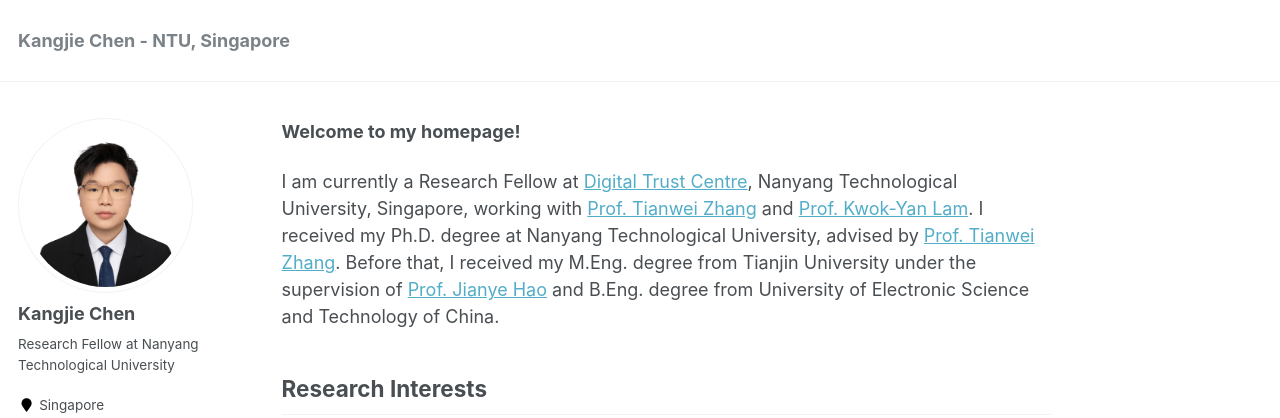
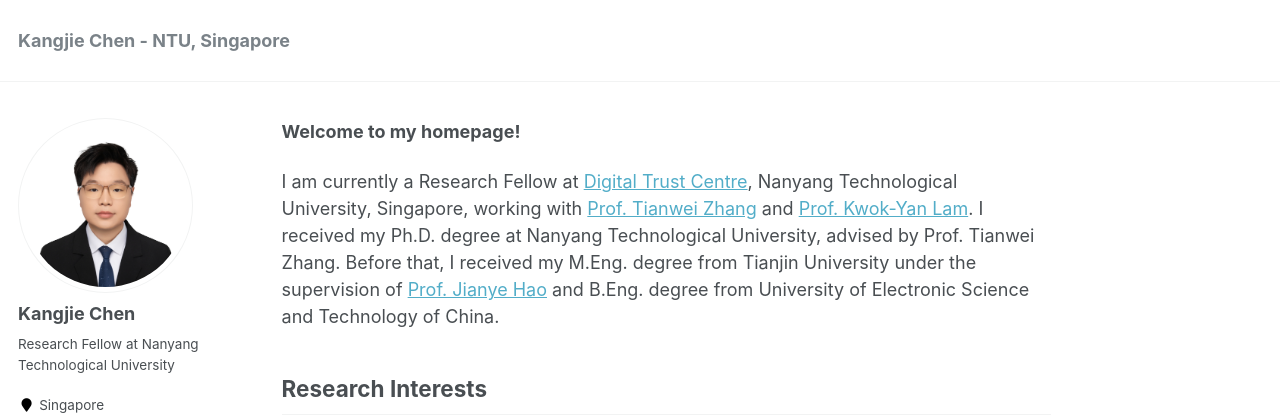
Before and after one commit to kangjie-chen/kangjie-chen.github.io, a Jekyll site: the page built from _pages/about.md, in a window 1280 px wide and 900 px high. Shown: the top 418 px of the window. Built offline with Jekyll 4.4.1, drawn with Linux system fonts in a browser that asks for light colours; some web fonts are replaced; part of the change alters nothing that is shown.

```diff
--- a/_pages/about.md
+++ b/_pages/about.md
@@ -11,7 +11,7 @@ redirect_from:
 <span style="font-size:large;font-weight:bold;"> Welcome to my homepage! </span>
 <br/>
 
-I am currently a Research Fellow at [Digital Trust Centre](https://www.ntu.edu.sg/dtc), Nanyang Technological University, Singapore, working with [Prof. Tianwei Zhang](https://personal.ntu.edu.sg/tianwei.zhang/index.html) and [Prof. Kwok-Yan Lam](https://personal.ntu.edu.sg/kwokyan.lam/). I received my Ph.D. degree at Nanyang Technological University, advised by [Prof. Tianwei Zhang](https://personal.ntu.edu.sg/tianwei.zhang/index.html). Before that, I received my M.Eng. degree from Tianjin University under the supervision of [Prof. Jianye Hao](http://www.icdai.org/jianye.html) and B.Eng. degree from University of Electronic Science and Technology of China.
+I am currently a Research Fellow at [Digital Trust Centre](https://www.ntu.edu.sg/dtc), Nanyang Technological University, Singapore, working with [Prof. Tianwei Zhang](https://personal.ntu.edu.sg/tianwei.zhang/index.html) and [Prof. Kwok-Yan Lam](https://personal.ntu.edu.sg/kwokyan.lam/). I received my Ph.D. degree at Nanyang Technological University, advised by Prof. Tianwei Zhang. Before that, I received my M.Eng. degree from Tianjin University under the supervision of [Prof. Jianye Hao](http://www.icdai.org/jianye.html) and B.Eng. degree from University of Electronic Science and Technology of China.
 
 ## Research Interests
 - Red-teaming and Evaluation of Foundation Models
```
